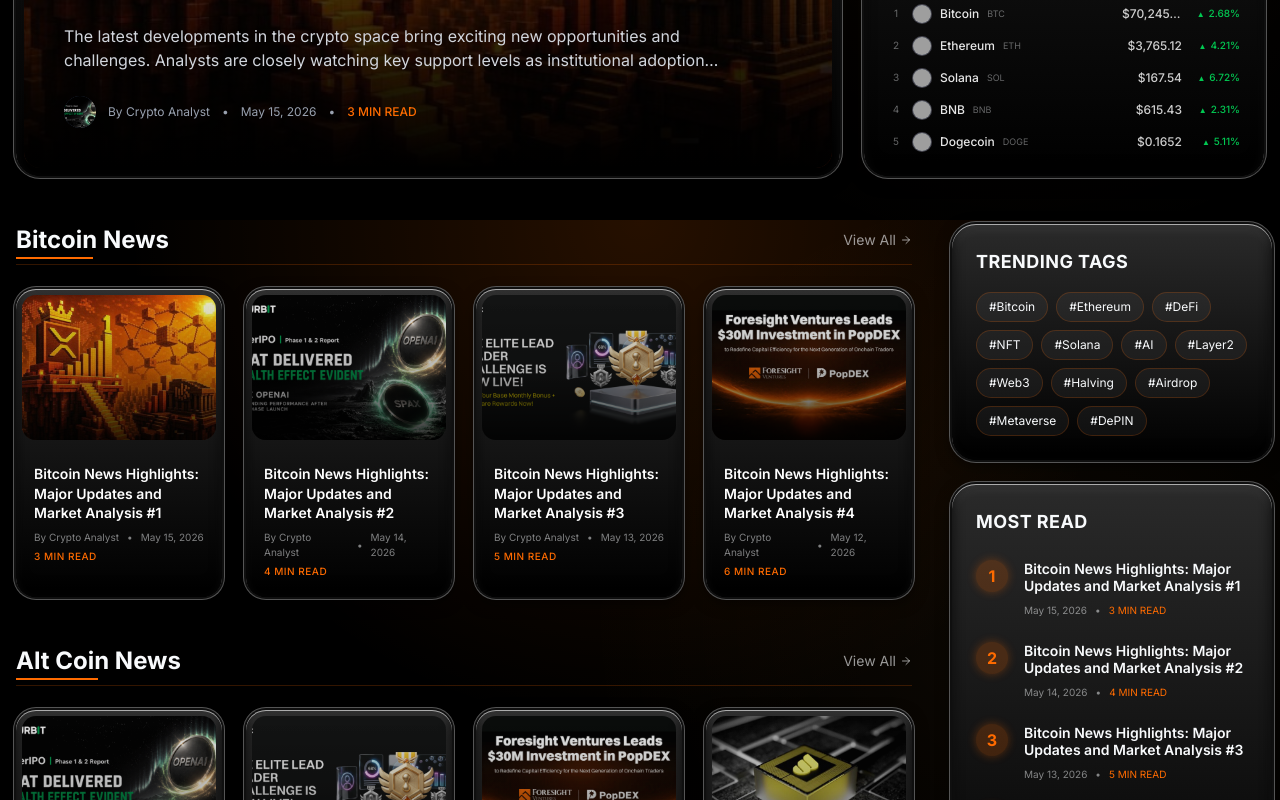
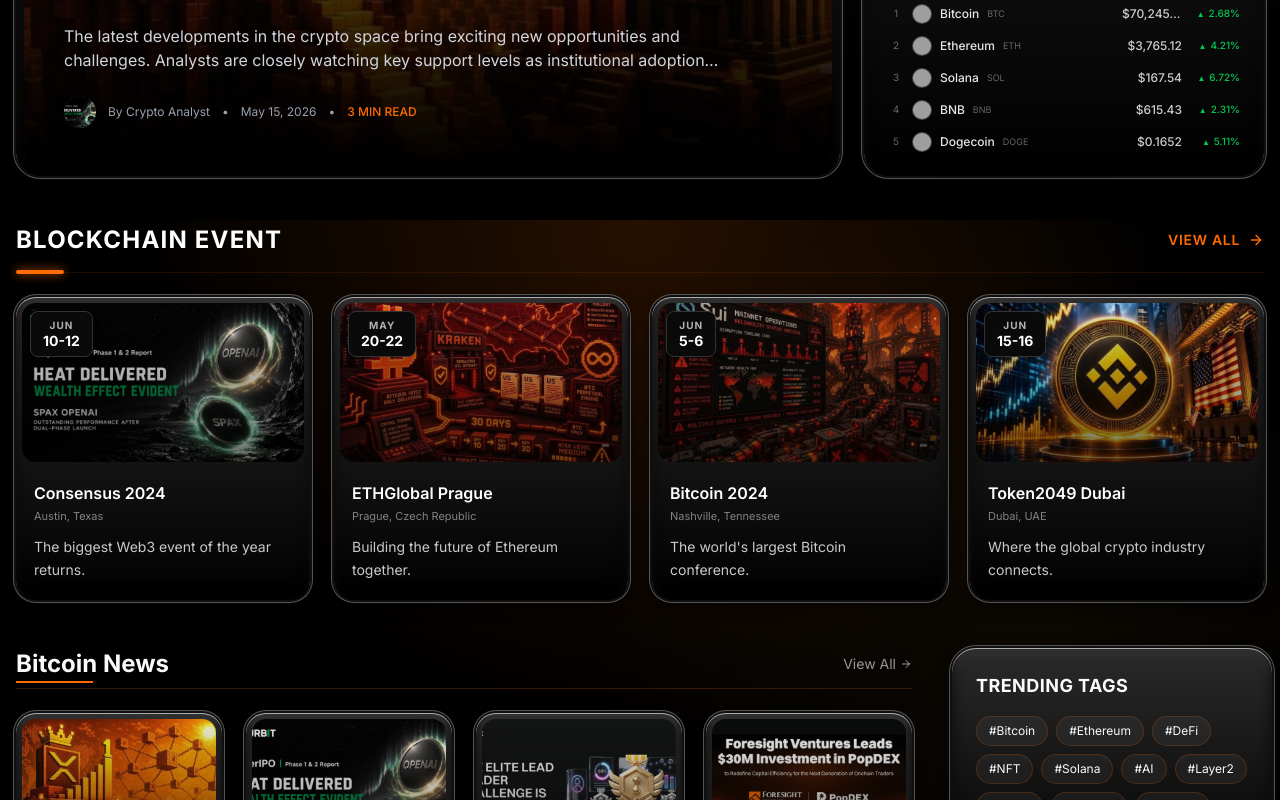
Before and after one commit to lequyn24-sudo/BTN-Web, a Next.js app: page / in a window 1280 px wide. Shown: the part 580-1380 px from the top of the page. Built offline with nearby package versions, Linux system fonts and the light colour scheme; no server answers; grey boxes are pictures that could not be loaded.

Commit message:
feat: add Blockchain Events section to homepage

```diff
--- a/src/app/page.tsx
+++ b/src/app/page.tsx
@@ -4,6 +4,7 @@
 import { HeroSection } from "@/components/HeroSection";
 import { ArticleGrid } from "@/components/ArticleGrid";
 import { Sidebar } from "@/components/Sidebar";
+import { BlockchainEvents } from "@/components/BlockchainEvents";
 
 export default function Home() {
   return (
@@ -12,6 +13,8 @@
       <MarketTicker />
       <main className="container mx-auto px-4 py-8 flex-1">
         <HeroSection />
+
+        <BlockchainEvents />
 
         <div className="flex flex-col lg:flex-row gap-10">
           {/* Main Content Area (approx 70%) */}
--- /dev/null
+++ b/src/components/BlockchainEvents.tsx
@@ -0,0 +1,52 @@
+import Image from "next/image";
+import Link from "next/link";
+import { ArrowRight } from "lucide-react";
+import { eventsList } from "@/data/mockData";
+
+export function BlockchainEvents() {
+  return (
+    <section className="mb-12">
+      <div className="flex items-center justify-between mb-6 border-b border-border/50 pb-4">
+        <h2 className="text-xl md:text-2xl font-bold text-white uppercase tracking-wider relative">
+          Blockchain Event
+          <span className="absolute -bottom-[18px] left-0 w-12 h-1 bg-primary rounded-full shadow-[0_0_10px_rgba(255,107,0,0.8)]"></span>
+        </h2>
+        <Link href="#" className="flex items-center gap-2 text-primary hover:text-white transition-colors text-sm font-semibold uppercase tracking-wider">
+          View All <ArrowRight size={16} />
+        </Link>
+      </div>
+
+      <div className="grid grid-cols-1 md:grid-cols-2 lg:grid-cols-4 gap-6">
+        {eventsList.map((event, idx) => (
+          <Link href={event.link} key={idx} className="flex flex-col gap-4 group skeuo-card velocity-glow-hover p-[6px] rounded-[20px] transition-transform hover:-translate-y-1">
+            <div className="w-full aspect-[21/9] lg:aspect-video rounded-[14px] relative overflow-hidden shadow-inner">
+              <Image
+                src={event.img}
+                alt={event.title}
+                fill
+                className="object-cover group-hover:scale-105 transition-transform duration-500 opacity-90 group-hover:opacity-100"
+              />
+              <div className="absolute inset-0 bg-gradient-to-t from-black/50 to-transparent"></div>
+
+              {/* Date Badge */}
+              <div className="absolute top-2 left-2 bg-[#0a0a0a] border border-[#333] rounded-lg px-3 py-2 flex flex-col items-center justify-center shadow-lg min-w-[50px]">
+                <span className="text-[10px] font-bold text-foreground/70 uppercase tracking-widest leading-none mb-1">{event.month}</span>
+                <span className="text-sm font-bold text-white leading-none">{event.date}</span>
+              </div>
+            </div>
+
+            <div className="px-3 pb-3 pt-1">
+              <h3 className="font-semibold text-base leading-snug mb-1 text-white group-hover:text-primary transition-colors">
+                {event.title}
+              </h3>
+              <p className="text-[11px] text-foreground/50 mb-3">{event.location}</p>
+              <p className="text-sm text-foreground/80 line-clamp-2 leading-relaxed">
+                {event.description}
+              </p>
+            </div>
+          </Link>
+        ))}
+      </div>
+    </section>
+  );
+}
--- a/src/data/mockData.ts
+++ b/src/data/mockData.ts
@@ -47,3 +47,42 @@
   }
   return null;
 };
+
+export const eventsList = [
+  {
+    title: "Consensus 2024",
+    location: "Austin, Texas",
+    date: "10-12",
+    month: "JUN",
+    description: "The biggest Web3 event of the year returns.",
+    img: "/mockups/1280X1280_1779175249LXbBvv3v8j-768x432.png",
+    link: "#"
+  },
+  {
+    title: "ETHGlobal Prague",
+    location: "Prague, Czech Republic",
+    date: "20-22",
+    month: "MAY",
+    description: "Building the future of Ethereum together.",
+    img: "/mockups/kraken-us-compliant-bitcoin-perpetual-contracts-launch-30-days-thumbnail-768x512.jpg",
+    link: "#"
+  },
+  {
+    title: "Bitcoin 2024",
+    location: "Nashville, Tennessee",
+    date: "5-6",
+    month: "JUN",
+    description: "The world's largest Bitcoin conference.",
+    img: "/mockups/sui-mainnet-suffers-multiple-disruptions-thumbnail-1-768x512.jpg",
+    link: "#"
+  },
+  {
+    title: "Token2049 Dubai",
+    location: "Dubai, UAE",
+    date: "15-16",
+    month: "JUN",
+    description: "Where the global crypto industry connects.",
+    img: "/mockups/vaneck-debuts-us-spot-bnb-etf-thumbnail-768x512.jpg",
+    link: "#"
+  }
+];
```
